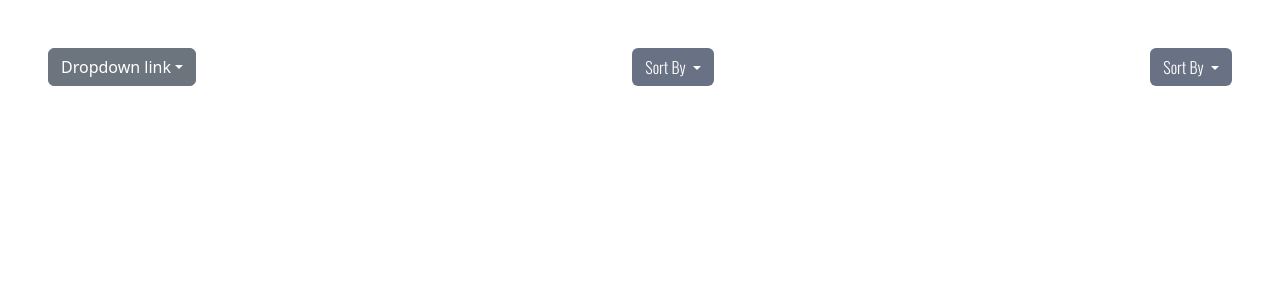
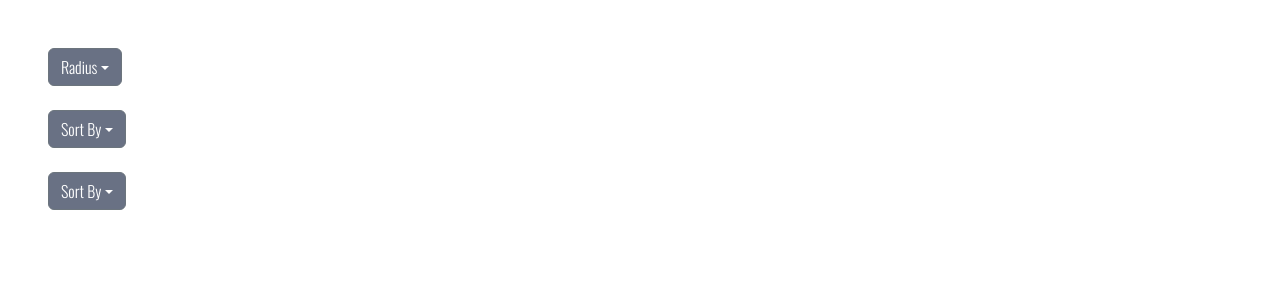
Before and after one commit to SDSC-Cali-Coders/Legato, a React (Create React App) app in the folder frontend/: page / in a window 1280 px wide. Shown: the top 300 px of the page. Built offline with nearby package versions, Linux system fonts and the light colour scheme; a web font is replaced by a local one.

Commit message:
Fixed dropdown to use bootstrap

```diff
--- a/frontend/src/App.css
+++ b/frontend/src/App.css
@@ -55,10 +55,16 @@
 }
 
 /* Oswald bold font */
+.Oswald_less_bold {
+  font-family: "Oswald", sans-serif;
+  font-weight: 500;
+}
+
 .Oswald_bold {
   font-family: "Oswald", sans-serif;
   font-weight: 700;
 }
+
 /* Oswald regular font */
 .Oswald_regular {
   font-family: "Oswald", sans-serif;
@@ -100,13 +106,6 @@
 /* Add spotify green + red colors! */
 /* Add .text-neutral colors as well */
 
-/* Dropdown menu hover over option coloring */
-.dropdown .dropdown-menu .dropdown-item:active,
-.dropdown .dropdown-menu .dropdown-item:hover {
-  background-color: #697184 !important;
-  transition: 0.2s;
-
-}
 /* Additional button styling */
 .btn-align {
   display: flex;
@@ -138,3 +137,12 @@
   color: white;
   transition: 0.9s;
 }
+
+/* Additional styling for dropdown menus */
+.dropdown-menu > li > a:hover {
+  background-color: #697184;
+}
+
+.dropdown > button:hover {
+  background-color: #697184;
+}
--- a/frontend/src/App.jsx
+++ b/frontend/src/App.jsx
@@ -5,11 +5,14 @@ import DropdownMenu from "./components/DropdownMenu";
 function App() {
   return (
     <>
-      <div className="d-flex m-5 justify-content-between align-items-center">
+      <div className="m-5 justify-content-between align-items-center">
         <DropdownMenu.Radius />
+        <br/>
         <DropdownMenu.ConcertSortBy />
+        <br/>
         <DropdownMenu.FindFriendsSortBy />
       </div>
+
     </>
   );
 }
--- a/frontend/src/components/DropdownMenu.jsx
+++ b/frontend/src/components/DropdownMenu.jsx
@@ -4,90 +4,105 @@ import Dropdown from "react-bootstrap/Dropdown";
 const DropdownMenu = {
   Radius: () => {
     return (
-      // <Dropdown className="bg-neutral-body rounded text-white Oswald_regular">
-      //   <Dropdown.Toggle
-      //     variant="bg-neutral-body"
-      //     className="dropdown-btn text-white"
-      //   >
-      //     Radius{" "}
-      //   </Dropdown.Toggle>
-      //   <Dropdown.Menu className="dropdown-menu bg-neutral-primary text-white">
-      //     <Dropdown.Item href="#" className="dropdown-option text-white">
-      //       5 Miles
-      //     </Dropdown.Item>
-      //     <Dropdown.Item href="#" className="dropdown-option text-white">
-      //       10 Miles
-      //     </Dropdown.Item>
-      //     <Dropdown.Item href="#" className="dropdown-option text-white">
-      //       25 Miles
-      //     </Dropdown.Item>
-      //   </Dropdown.Menu>
-      // </Dropdown>
-      <div className="dropdown show">
-        <a
-          className="btn btn-secondary dropdown-toggle"
-          href="#"
-          role="button"
-          id="dropdownMenuLink"
-          data-toggle="dropdown"
-          aria-haspopup="true"
+      <>
+        <div className="dropdown">
+          <button
+            className="btn bg-neutral-body btn-secondary dropdown-toggle Oswald_less_bold text-white"
+            data-bs-toggle="dropdown"
+            type="button"
             aria-expanded="false"
           >
-          Dropdown link
+            Radius
+          </button>
+          <ul className="dropdown-menu bg-neutral-primary">
+            <li>
+              <a
+                className="dropdown-item text-white Oswald_less_bold text-white"
+                href="#"
+              >
+                5 Miles
               </a>
-
-        <div className="dropdown-menu" aria-labelledby="dropdownMenuLink">
-          <a className="dropdown-item" href="#">
-            Action
+            </li>
+            <li>
+              <a className="dropdown-item Oswald_less_bold text-white" href="#">
+                10 Miles
               </a>
-          <a className="dropdown-item" href="#">
-            Another action
+            </li>
+            <li>
+              <a className="dropdown-item Oswald_less_bold text-white" href="#">
+                25 Miles
               </a>
-          <a className="dropdown-item" href="#">
-            Something else here
-          </a>
+            </li>
+          </ul>
         </div>
-      </div>
+      </>
     );
   },
   ConcertSortBy: () => {
     return (
-      <Dropdown className="bg-neutral-body rounded text-white Oswald_regular">
-        <Dropdown.Toggle
-          variant="bg-neutral-body"
-          className="dropdown-btn text-white"
+      <>
+        <div className="dropdown">
+          <button
+            className="btn bg-neutral-body btn-secondary dropdown-toggle Oswald_less_bold text-white"
+            data-bs-toggle="dropdown"
+            type="button"
+            aria-expanded="false"
           >
-          Sort By{" "}
-        </Dropdown.Toggle>
-        <Dropdown.Menu className="dropdown-menu bg-neutral-primary text-white">
-          <Dropdown.Item href="#" className="dropdown-option text-white">
+            Sort By
+          </button>
+          <ul className="dropdown-menu bg-neutral-primary">
+            <li>
+              <a
+                className="dropdown-item text-white Oswald_less_bold text-white"
+                href="#"
+              >
                 Date
-          </Dropdown.Item>
-          <Dropdown.Item href="#" className="dropdown-option text-white">
+              </a>
+            </li>
+            <li>
+              <a className="dropdown-item Oswald_less_bold text-white" href="#">
                 Distance
-          </Dropdown.Item>
-        </Dropdown.Menu>
-      </Dropdown>
+              </a>
+            </li>
+          </ul>
+        </div>
+      </>
     );
   },
   FindFriendsSortBy: () => {
     return (
-      <Dropdown className="bg-neutral-body rounded text-white Oswald_regular">
-        <Dropdown.Toggle
-          variant="bg-neutral-body"
-          className="dropdown-btn text-white"
+      <>
+        <div className="dropdown">
+          <button
+            className="btn bg-neutral-body btn-secondary dropdown-toggle Oswald_less_bold text-white"
+            data-bs-toggle="dropdown"
+            type="button"
+            aria-expanded="false"
           >
-          Sort By{" "}
-        </Dropdown.Toggle>
-        <Dropdown.Menu className="dropdown-menu bg-neutral-primary text-white">
-          <Dropdown.Item href="#" className="dropdown-option text-white">
+            Sort By
+          </button>
+          <ul className="dropdown-menu bg-neutral-primary">
+            <li>
+              <a
+                className="dropdown-item text-white Oswald_less_bold text-white"
+                href="#"
+              >
                 Mutual Concerts
-          </Dropdown.Item>
-          <Dropdown.Item href="#" className="dropdown-option text-white">
+              </a>
+            </li>
+            <li>
+              <a className="dropdown-item Oswald_less_bold text-white" href="#">
                 Mutual Friends
-          </Dropdown.Item>
-        </Dropdown.Menu>
-      </Dropdown>
+              </a>
+            </li>
+            <li>
+              <a className="dropdown-item Oswald_less_bold text-white" href="#">
+                Mutual Artists
+              </a>
+            </li>
+          </ul>
+        </div>
+      </>
     );
   },
 };
--- a/frontend/src/index.js
+++ b/frontend/src/index.js
@@ -1,4 +1,5 @@
 import 'bootstrap/dist/css/bootstrap.min.css'
+import 'bootstrap/dist/js/bootstrap.bundle.min'
 import 'bootstrap-icons/font/bootstrap-icons.css'
 import React from 'react';
 import ReactDOM from 'react-dom/client';
```
Lines whose indentation alone changed are shown as unchanged.
